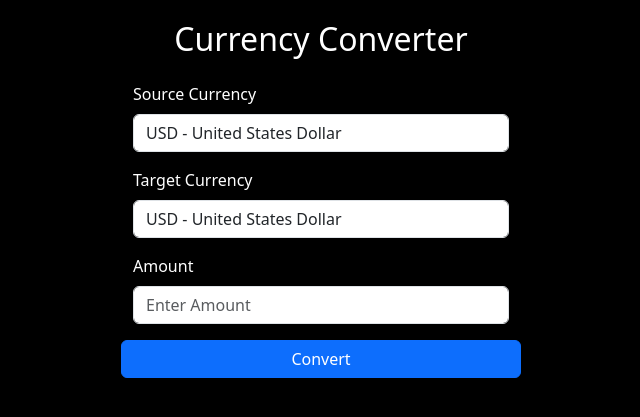
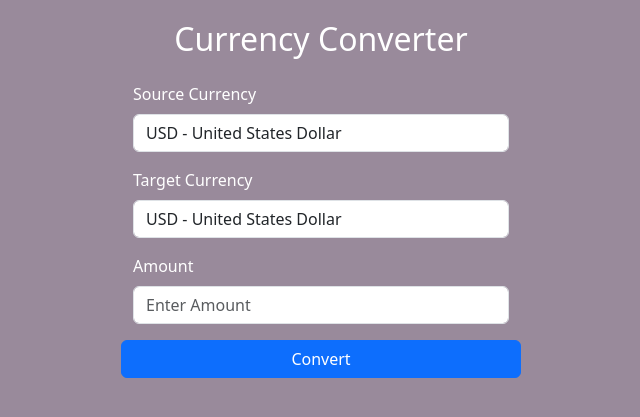
Before and after one commit to aashwin11backsup/AWS-EKS-argoCD-WORKFLOW, a Flask app: page / in a window 1280 px wide. Shown: the top 417 px of the page, without its empty margins (319-959 px from the left). Run offline with Flask 3, Linux system fonts and the light colour scheme.

Commit message:
Chnaged a bg and trying autosync

```diff
--- a/templates/index.html
+++ b/templates/index.html
@@ -9,7 +9,7 @@
     <style>
         body {
             padding-top: 20px;
-            background-color: black; /* Added this line */
+            background-color: rgba(42, 10, 46, 0.473); /* Added this line */
             color: white; /* Added this line for text visibility */
         }
 
```
